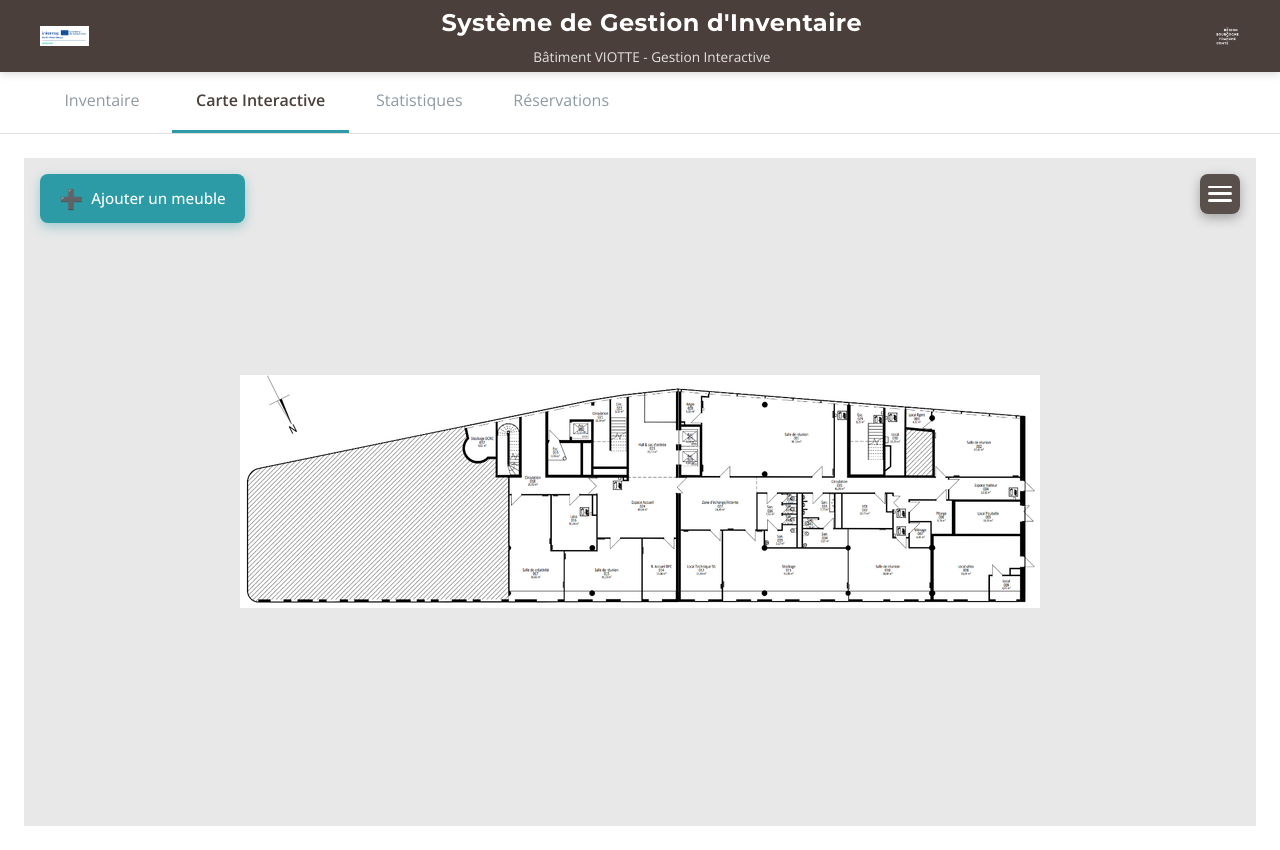
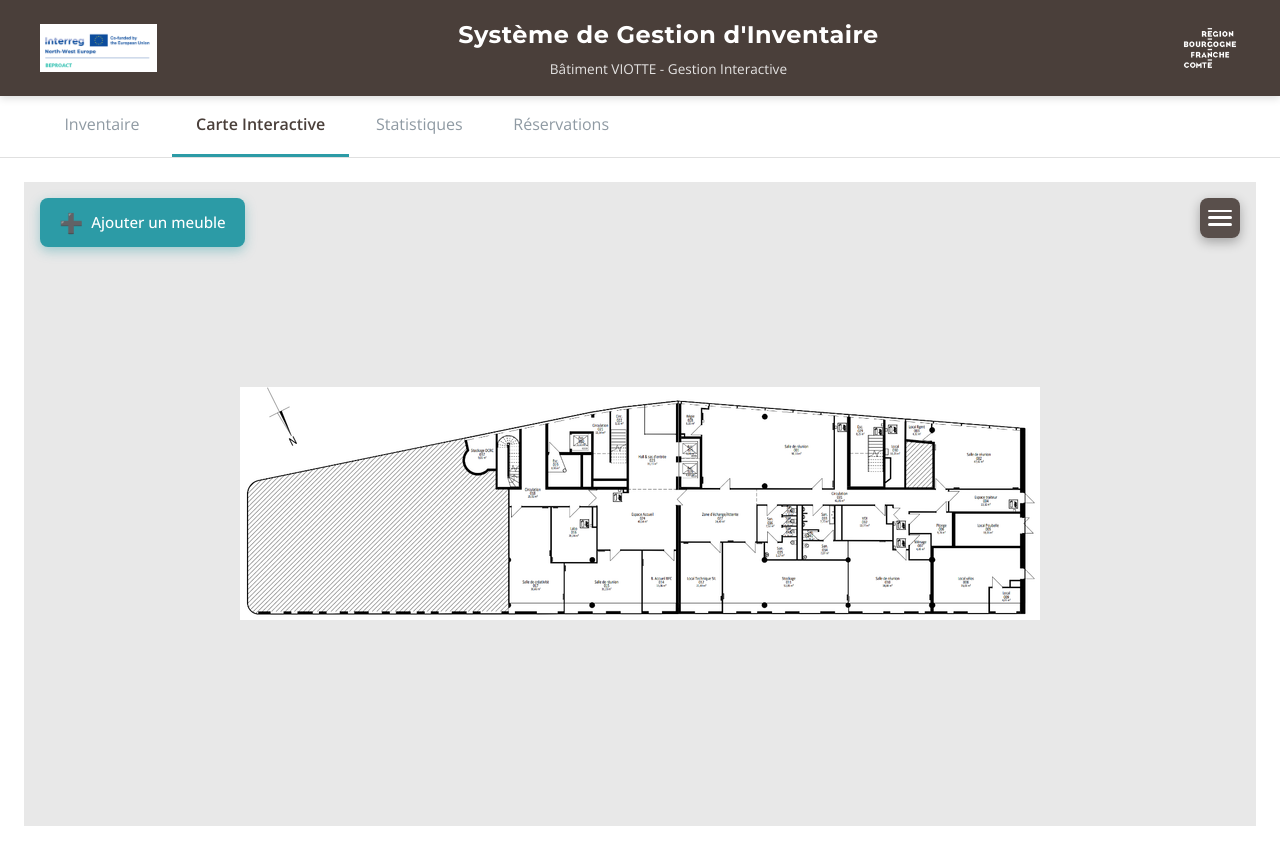
Before and after one commit to JulienGuyenet/HackToHorizon2, a plain HTML site: page public/map.html in a window 1280 px wide. Drawn offline with nearby package versions, Linux system fonts and the light colour scheme; no server answers.

Commit message:
fix logo size

```diff
--- a/public/styles.css
+++ b/public/styles.css
@@ -26,8 +26,8 @@
     --font-body: 'Open Sans', sans-serif;
 
     /* Spacing */
-    --header-height: 72px;
-    --logo-height: 36px;
+    --header-height: 6rem;
+    --logo-height: 4rem;
     --logo-padding: 8px;
 }
 
```
